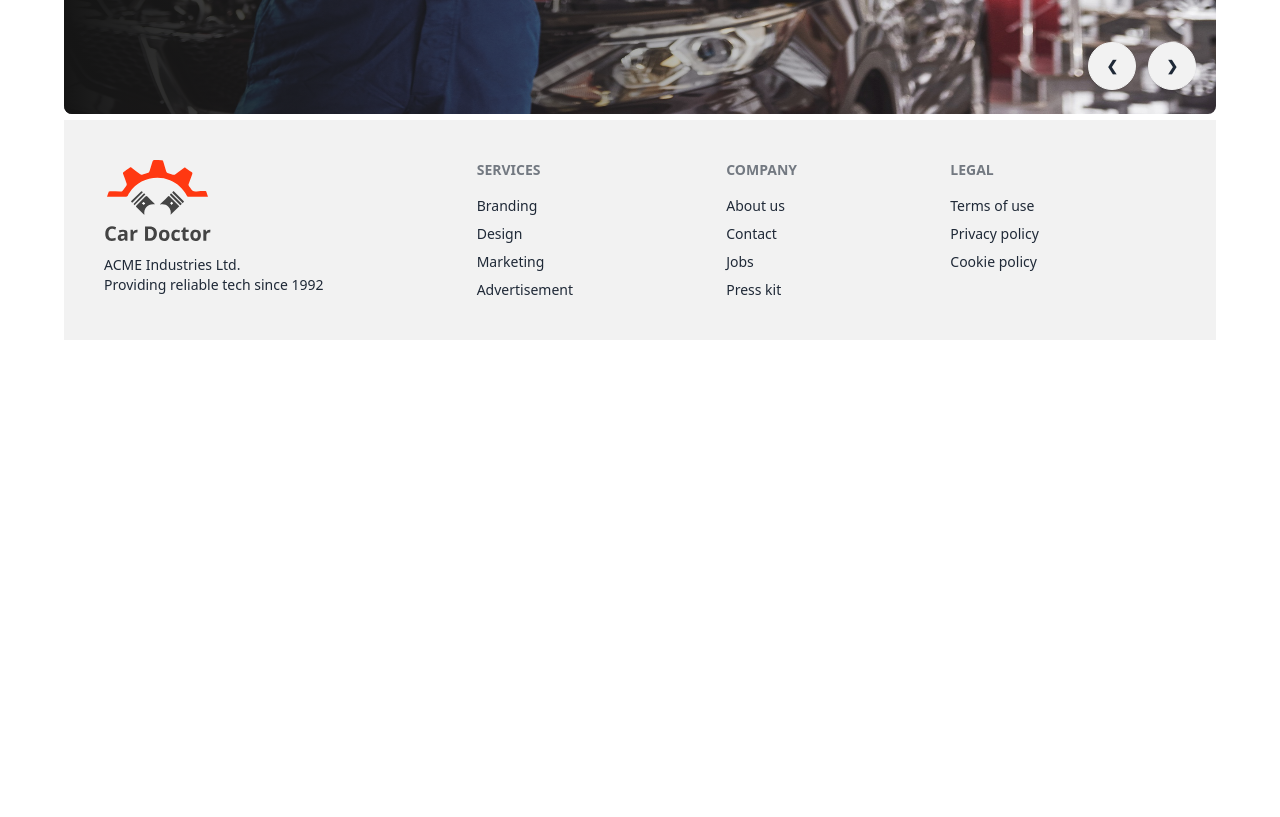
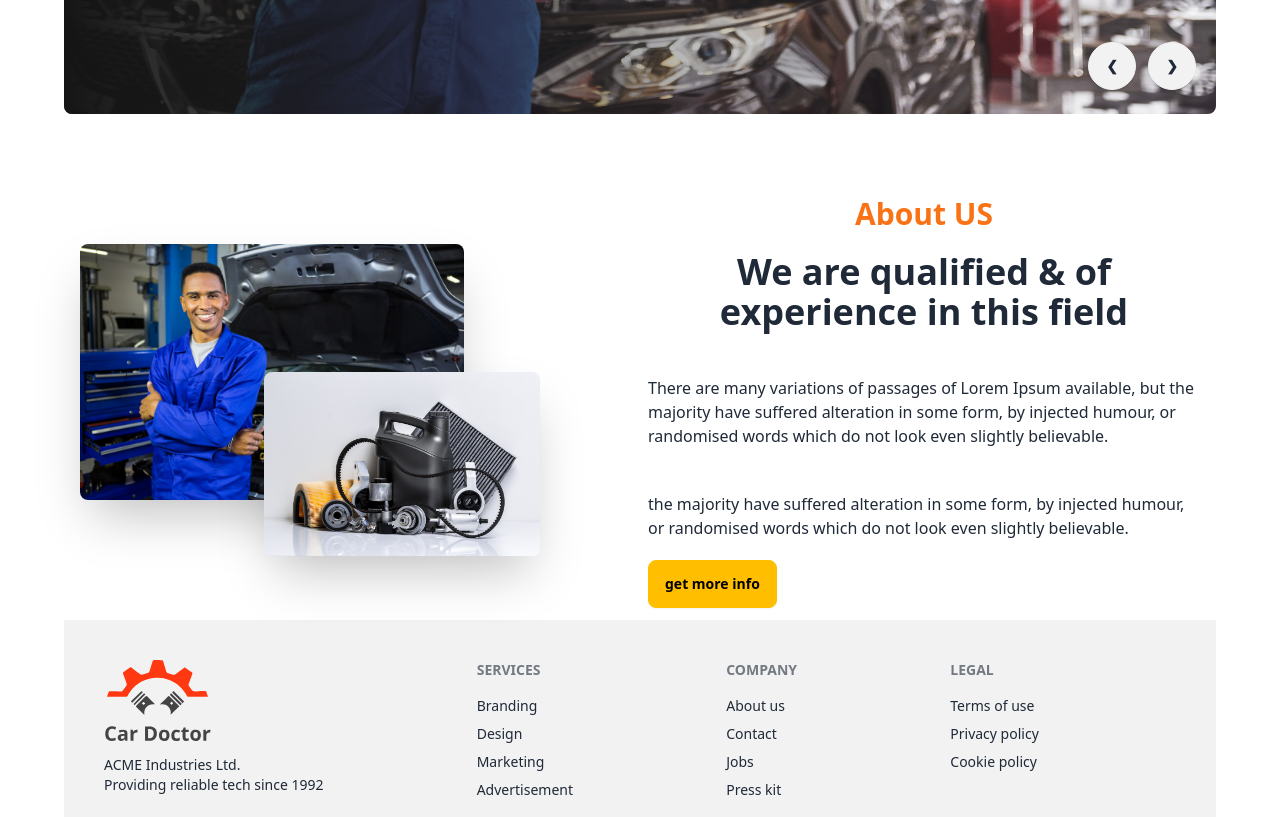
Before and after one commit to SopnilSwapon/car-doctor-client, a React (Vite) app: page / in a window 1280 px wide. Shown: the part 540-1357 px from the top of the page. Before the commit the page ends 880 px from the top, so only its background shows below. Built offline with nearby package versions, Linux system fonts and the light colour scheme.

Commit message:
added about section of services

```diff
--- a/src/Pages/Home/About/About.jsx
+++ b/src/Pages/Home/About/About.jsx
@@ -0,0 +1,26 @@
+import person from '../../../assets/images/about_us/person.jpg'
+import parts from '../../../assets/images/about_us/parts.jpg'
+
+const About = () => {
+    return (
+        <div className="h-[500px]">
+
+            <div className="hero-content flex-col lg:flex-row">
+                <div className='lg:w-1/2 relative'>
+                <img src={person} className="max-w-sm rounded-lg shadow-2xl" />
+                <img src={parts} className="w-1/2 absolute top-1/2 left-1/3 rounded-lg shadow-2xl" />
+                </div>
+                <div className='lg:w-1/2 space-y-5'>
+                <h2 className='text-3xl text-orange-500 font-bold text-center mt-10 pt-5'>About US</h2>
+                    <h1 className="text-4xl text-center font-bold">We are qualified & of experience in this field</h1>
+                    <p className="py-6">There are many variations of passages of Lorem Ipsum available, but the majority have suffered alteration in some form, by injected humour, or randomised words which do not look even slightly believable. </p>
+                    <p>the majority have suffered alteration in some form, by injected humour, or randomised words which do not look even slightly believable. </p>
+                    <button className="btn btn-warning">get more info</button>
+                </div>
+            </div>
+
+        </div>
+    );
+};
+
+export default About;
--- a/src/Pages/Home/Home.jsx
+++ b/src/Pages/Home/Home.jsx
@@ -1,9 +1,11 @@
+import About from "./About/About";
 import Banner from "./Banner/Banner";
 
 const Home = () => {
     return (
         <div>
             <Banner></Banner>
+            <About></About>
         </div>
     );
 };
```
